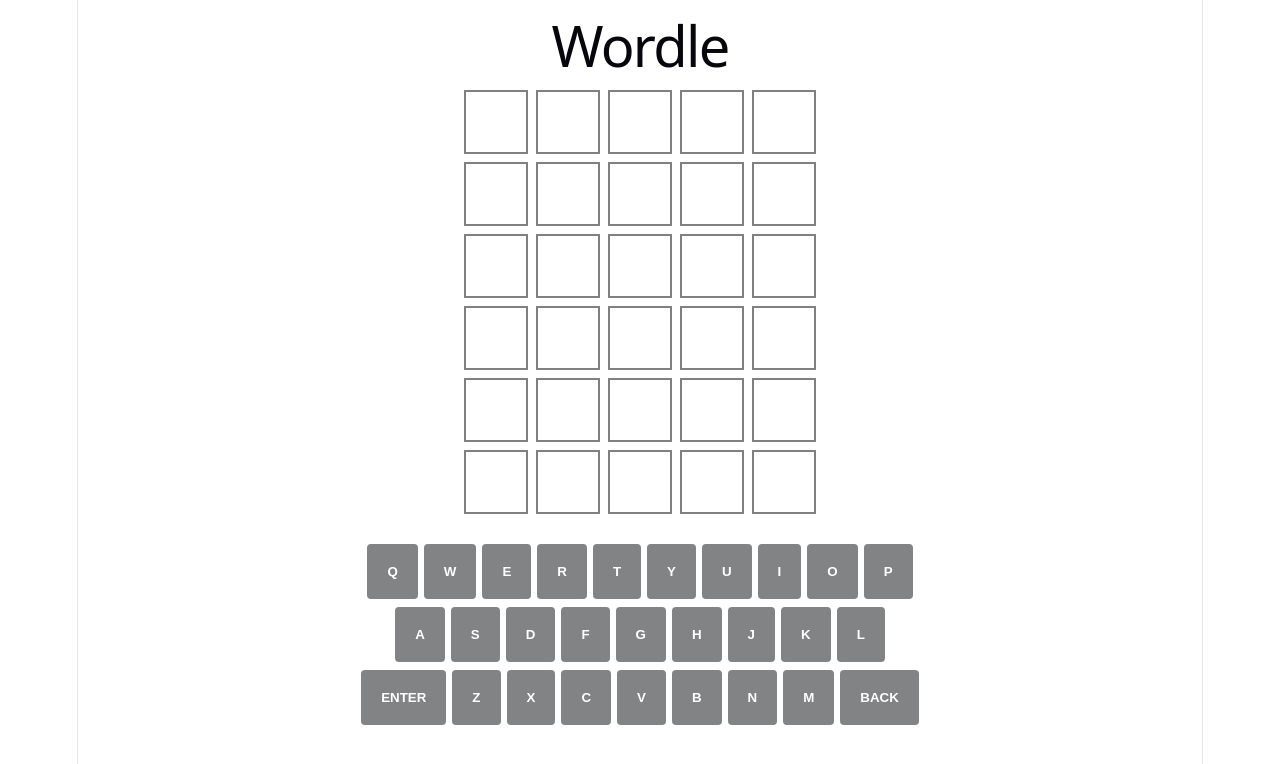
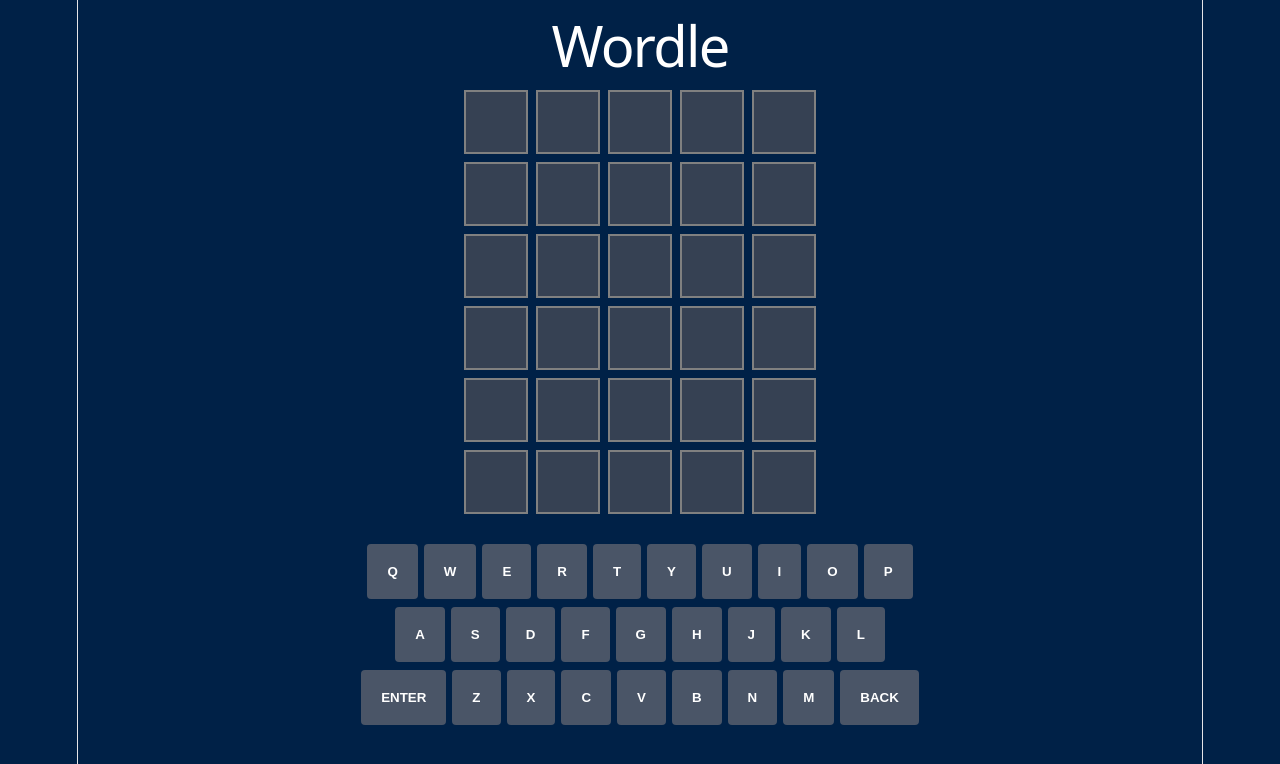
Before and after one commit to yeemans/wordle-project, a React (Vite) app in the folder wordle-frontend/: page / in a window 1280 px wide. Shown: the top 764 px of the page. Built offline with nearby package versions, Linux system fonts and the light colour scheme; no server answers.

Commit message:
more aesthetic changes

```diff
--- a/wordle-frontend/src/App.css
+++ b/wordle-frontend/src/App.css
@@ -1,7 +1,16 @@
+body {
+  background: #002147;
+}
+
+h1 {
+  color: white;
+}
+
 .grid {
   display: flex;
   flex-direction: column;
   gap: 8px;
+  border: none;
 }
 
 .row {
@@ -20,13 +29,13 @@
   font-size: 24px;
   font-weight: bold;
   text-transform: uppercase;
-  background: white;
+  background: #364153;
   color: white;
 }
 
 /* colors */
 .cell.green {
-  background: forestgreen;
+  background: #4baa9d;
   border: none;
 }
 
@@ -36,7 +45,7 @@
 }
 
 .cell.gray {
-  background: #aaa;
+  background: #364153;
   border: none;
 }
 
@@ -56,7 +65,7 @@
 .key {
   padding: 20px;
   border-radius: 4px;
-  background: #818384;
+  background: #4a5567;
   color: white;
   border: none;
   font-weight: bold;
```
